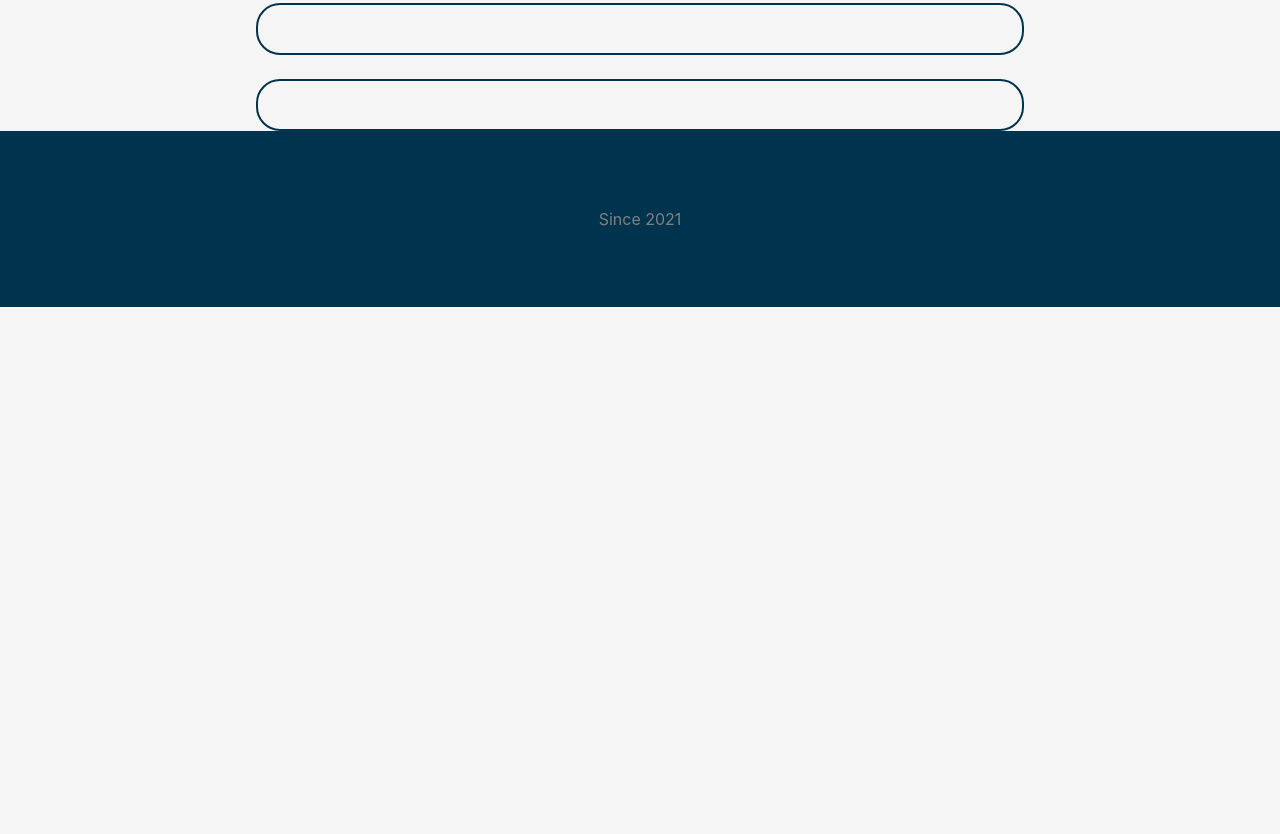
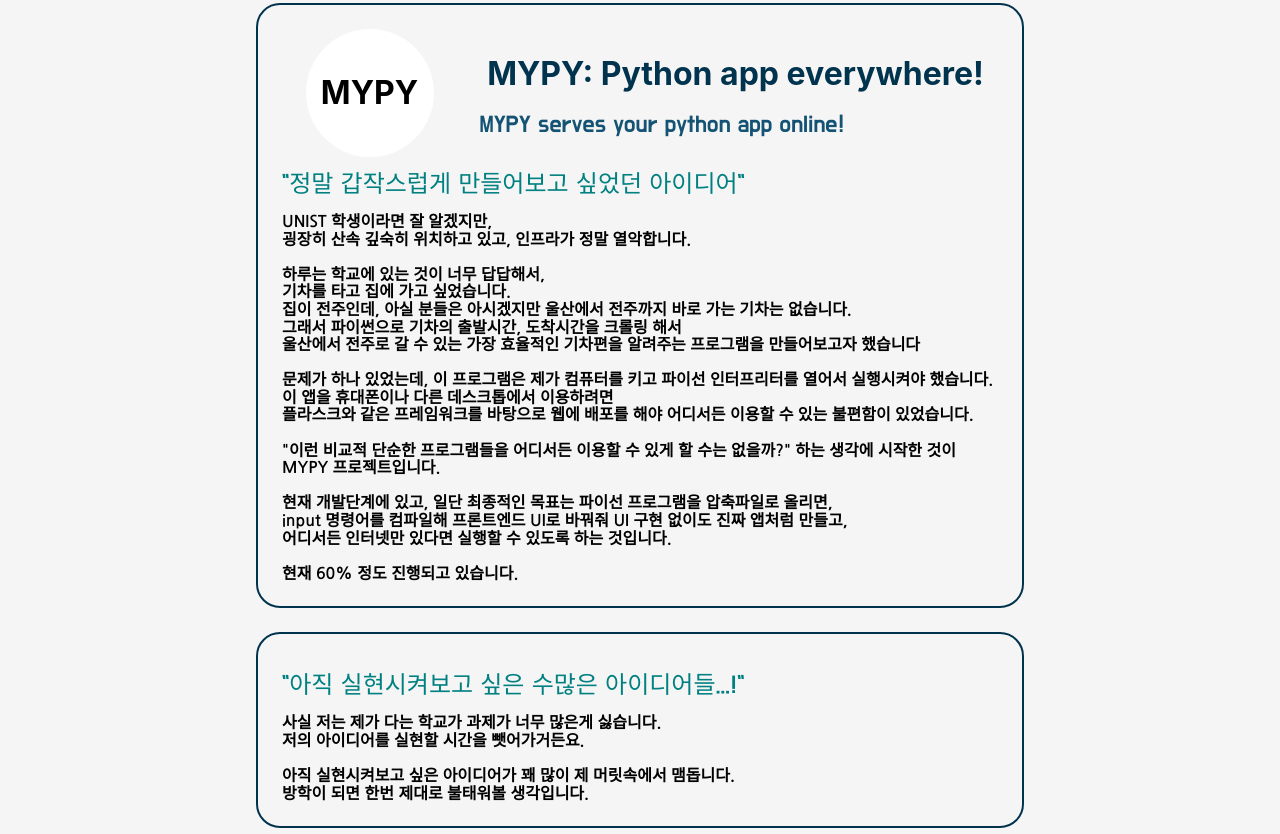
Before and after one commit to Joseph-Hwang-Playground/introduce_myself, a plain HTML site: page index.html in a window 1280 px wide. Shown: the part 4046-4880 px from the top of the page. Before the commit the page ends 4353 px from the top, so only its background shows below. Drawn offline with nearby package versions, Linux system fonts and the light colour scheme.

Commit message:
needa do contact

```diff
--- a/index.html
+++ b/index.html
@@ -392,14 +392,66 @@
 
             <div class="projectItem">
               <div class="projectItem__header">
-                <div class="projectItem__icon"></div>
-                <div class="projectItem__subject"></div>
+                <div class="projectItem__icon mypy">
+                  <div class="icon_canvas">MYPY</div>
+                </div>
+                <div class="projectItem__subject">
+                  <div>
+                    <h1>MYPY: Python app everywhere!</h1>
+                    <h2>MYPY serves your python app online!</h2>
+                  </div>
+                </div>
               </div>
-              <div class="projectItem__description"></div>
+              <div class="projectItem__description">
+                <h2>"정말 갑작스럽게 만들어보고 싶었던 아이디어"</h2>
+                <p>
+                  UNIST 학생이라면 잘 알겠지만, <br />
+                  굉장히 산속 깊숙히 위치하고 있고, 인프라가 정말 열악합니다.
+                  <br />
+                  <br />
+                  하루는 학교에 있는 것이 너무 답답해서, <br />
+                  기차를 타고 집에 가고 싶었습니다. <br />
+                  집이 전주인데, 아실 분들은 아시겠지만 울산에서 전주까지 바로
+                  가는 기차는 없습니다. <br />
+                  그래서 파이썬으로 기차의 출발시간, 도착시간을 크롤링 해서
+                  <br />
+                  울산에서 전주로 갈 수 있는 가장 효율적인 기차편을 알려주는
+                  프로그램을 만들어보고자 했습니다<br />
+                  <br />
+                  문제가 하나 있었는데, 이 프로그램은 제가 컴퓨터를 키고 파이선
+                  인터프리터를 열어서 실행시켜야 했습니다. <br />
+                  이 앱을 휴대폰이나 다른 데스크톱에서 이용하려면 <br />
+                  플라스크와 같은 프레임워크를 바탕으로 웹에 배포를 해야
+                  어디서든 이용할 수 있는 불편함이 있었습니다. <br />
+                  <br />
+                  "이런 비교적 단순한 프로그램들을 어디서든 이용할 수 있게 할
+                  수는 없을까?" 하는 생각에 시작한 것이 <br />
+                  MYPY 프로젝트입니다. <br />
+                  <br />
+                  현재 개발단계에 있고, 일단 최종적인 목표는 파이선 프로그램을
+                  압축파일로 올리면, <br />
+                  input 명령어를 컴파일해 프론트엔드 UI로 바꿔줘 UI 구현 없이도
+                  진짜 앱처럼 만들고, <br />
+                  어디서든 인터넷만 있다면 실행할 수 있도록 하는 것입니다.
+                  <br />
+                  <br />
+                  현재 60% 정도 진행되고 있습니다.
+                </p>
+              </div>
             </div>
 
             <div class="projectItem">
-              <div class="projectItem__description"></div>
+              <div class="projectItem__description">
+                <h2>"아직 실현시켜보고 싶은 수많은 아이디어들...!"</h2>
+                <p>
+                  사실 저는 제가 다는 학교가 과제가 너무 많은게 싫습니다. <br />
+                  저의 아이디어를 실현할 시간을 뺏어가거든요. <br />
+                  <br />
+                  아직 실현시켜보고 싶은 아이디어가 꽤 많이 제 머릿속에서
+                  맴돕니다. <br />
+                  방학이 되면 한번 제대로 불태워볼 생각입니다. <br />
+                </p>
+              </div>
             </div>
           </div>
         </div>
--- a/styles/projects/projects.css
+++ b/styles/projects/projects.css
@@ -4,6 +4,7 @@
     flex-direction: column;
     justify-content: start;
     align-items: center;
+    padding-bottom: 5rem;
 }
 
 .projectsHeader {
@@ -86,6 +87,25 @@
     line-height: 1.4rem;
 }
 
+.projectItem__description h2 {
+    color: teal;
+}
+
 .projectItem__subject h1 {
     margin-bottom: 1rem;
 }
+
+.mypy .icon_canvas {
+    text-align: center;
+    font-weight: bold;
+    color: black;
+    padding: 1rem;
+    width: 8rem;
+    height: 8rem;
+    font-size: xx-large;
+    background-color: white;
+    border-radius: 50%;
+    display: flex;
+    justify-content: center;
+    align-items: center;
+}
```
